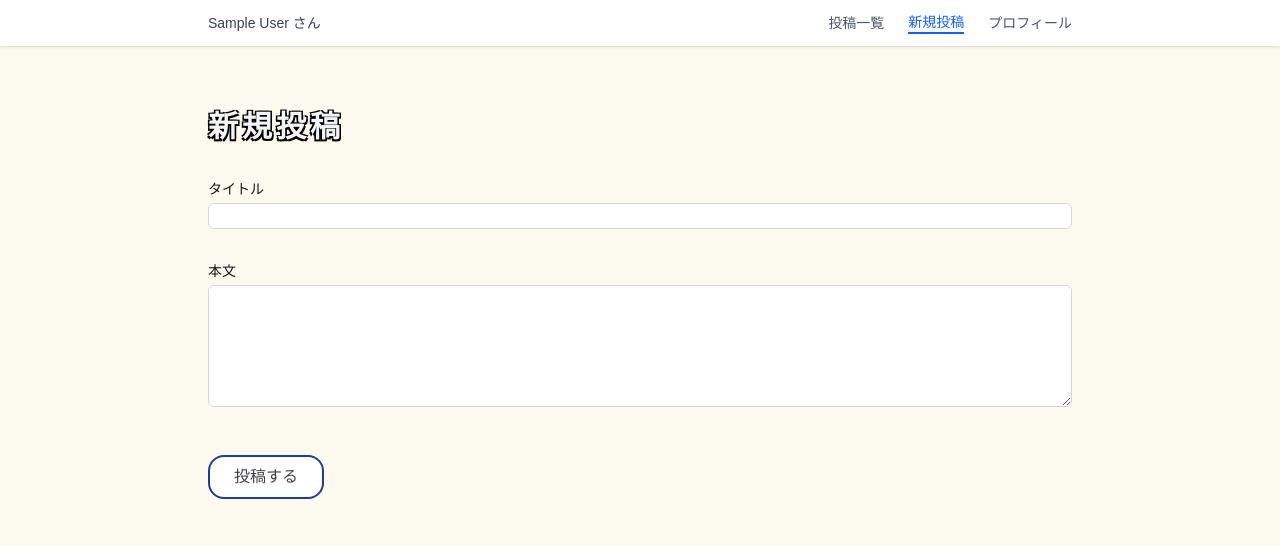
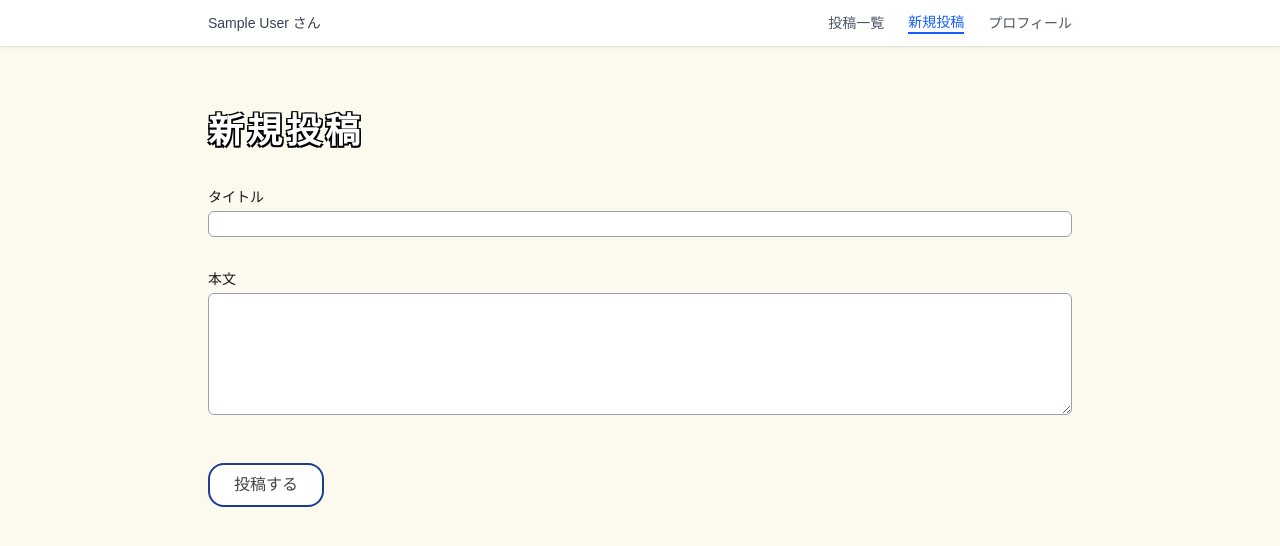
Before and after one commit to keisukessu/next_kadai, a Next.js app: page /dashboard/posts/create in a window 1280 px wide. Shown: the top 546 px of the page. Built offline with nearby package versions, Linux system fonts and the light colour scheme; no server answers; sample sign-in values are in the browser's storage.

Commit message:
style: 投稿作成ページの入力フォームの枠線色変更

```diff
--- a/src/app/dashboard/posts/create/page.tsx
+++ b/src/app/dashboard/posts/create/page.tsx
@@ -15,7 +15,7 @@ export default async function CreatePostPage() {
     return (
         <div>
             <h1
-                className={`text-[30px] font-bold tracking-[4.0px] text-gray-100 mt-8 ${notoSansJP.className}`}
+                className={`text-[35px] font-bold tracking-[4.0px] text-white mt-8 ${notoSansJP.className}`}
                 style={{
                     textShadow: "1.5px 1.5px 0 black, -1.5px -1.5px 0 black, 1.5px -1.5px 0 black, -1.5px 1.5px 0 black"
                 }}
--- a/src/components/posts/PostForm.tsx
+++ b/src/components/posts/PostForm.tsx
@@ -39,7 +39,7 @@ export function PostForm({
                     {...register("title")}
                     id="title"
                     type="text"
-                    className="bg-white mt-1 mb-8 block w-full rounded-md border border-gray-300"
+                    className="bg-white mt-1 mb-8 block w-full rounded-md border border-gray-400"
                 />
                 {errors.title && (
                     <p className="text-red-600 text-sm">{errors.title.message}</p>
@@ -54,7 +54,7 @@ export function PostForm({
                     {...register("content")}
                     id="content"
                     rows={5}
-                    className="bg-white mt-1 block w-full rounded-md border border-gray-300"
+                    className="bg-white mt-1 block w-full rounded-md border border-gray-400"
                 />
                 {errors.content && (
                     <p className="text-red-600 text-sm">{errors.content.message}</p>
@@ -64,13 +64,7 @@ export function PostForm({
             <button
                 type="submit"
                 disabled={isLoading}
-                className="mt-8 px-6 py-2 rounded-2xl bg-white text-[#414245] border-2 border-[#1b3c97] font-medium cursor-pointer transition-all duration-200"
-                onMouseEnter={(e) => {
-                    e.currentTarget.style.boxShadow = "0 4px 6px rgba(0,0,0,0.1)"
-                }}
-                onMouseLeave={(e) => {
-                    e.currentTarget.style.boxShadow = "none"
-                }}
+                className="mt-8 px-6 py-2 rounded-2xl bg-white text-[#414245] border-2 border-[#1b3c97] font-medium cursor-pointer hover:shadow-md transition-all duration-200"
             >
                 {isLoading ? "送信中..." : "投稿する"}
             </button>
```
